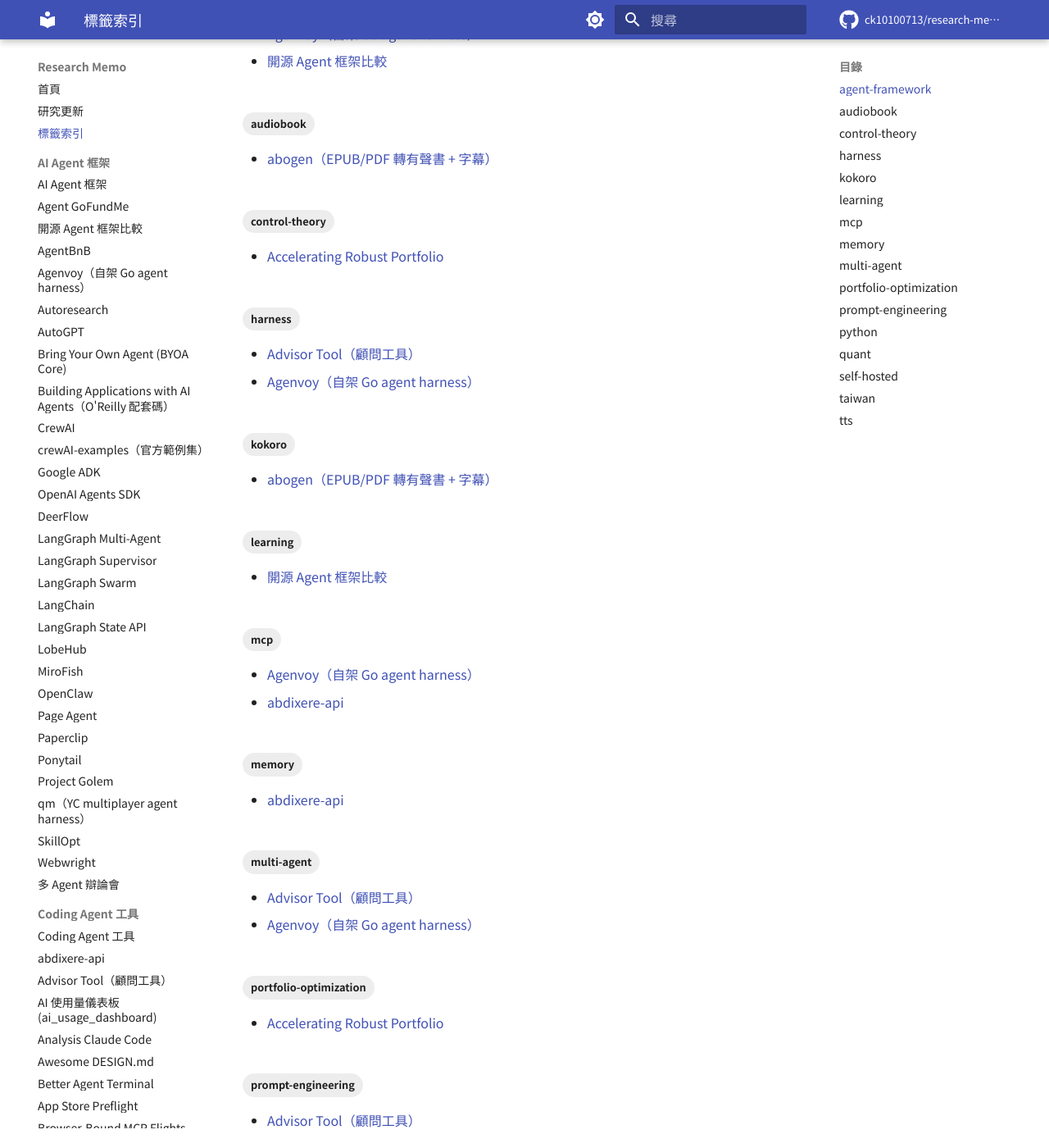
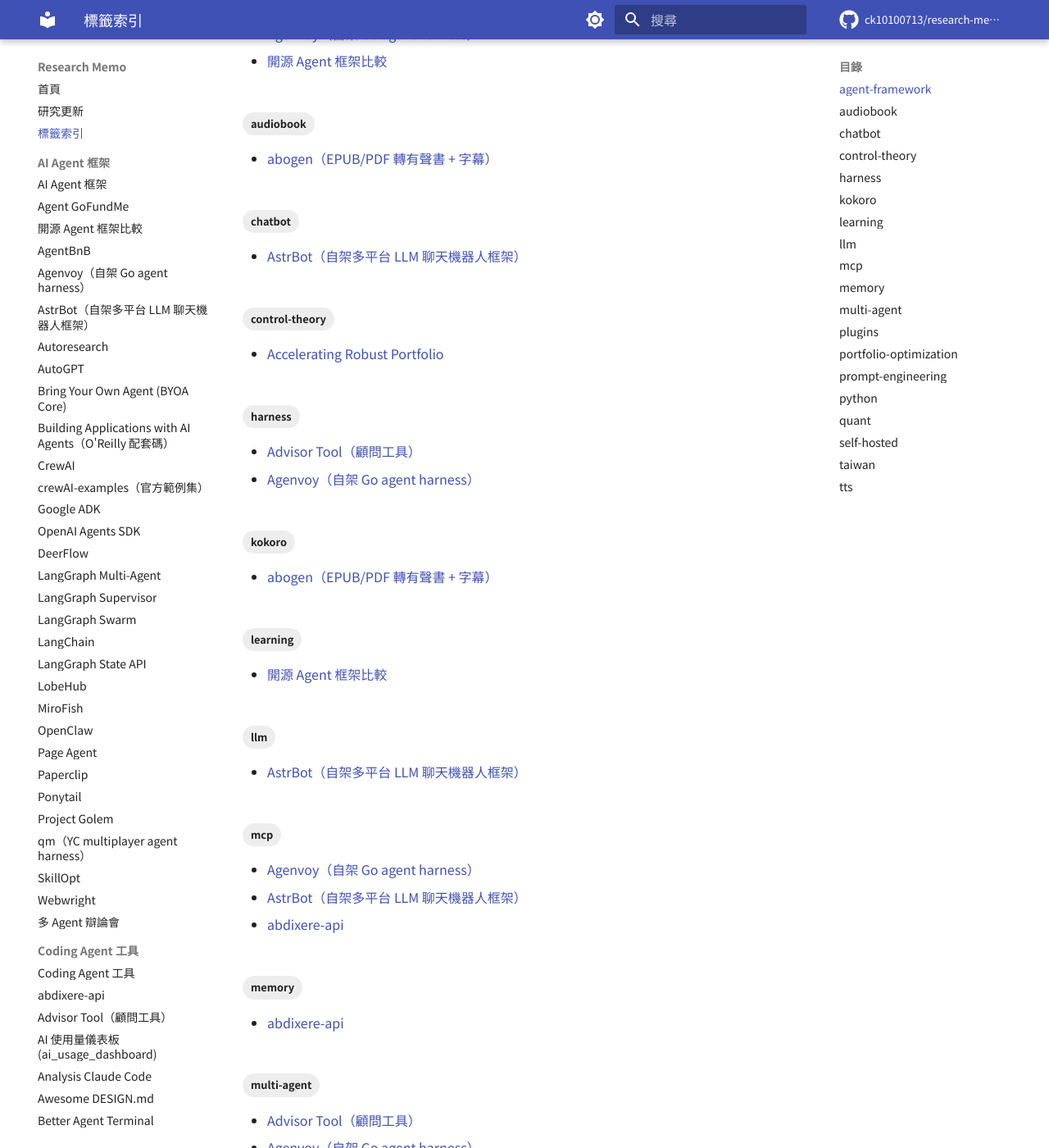
Before and after one commit to ck10100713/research-memo, an MkDocs documentation site: the page built from docs/tags.md, in a window 1280 px wide and 1400 px high, scrolled down 363 px. Shown: the whole window at 82% size. Built offline with MkDocs 1.6.1 and Material for MkDocs 9.7.7, drawn with Linux system fonts in a browser that asks for light colours; comment, search, counter and statistics services are not loaded; part of the change alters nothing that is shown; some of the changed text lies outside the part shown.

Commit message:
Add research note: astrbot (self-hosted multi-platform LLM chatbot framework)
Co-Authored-By: Claude Opus 4.8 <noreply@anthropic.com>

````diff
--- /dev/null
+++ b/docs/astrbot.md
@@ -0,0 +1,182 @@
+---
+date: "2026-09-08"
+category: "AI Agent 框架"
+card_icon: "material-robot-happy"
+oneliner: "中國社群最紅的自架多平台 LLM 聊天機器人平台/框架(40.2K stars、Python、AGPL-3.0)。一套後端同時接 QQ/OneBot、Telegram、企業微信、飛書、釘釘、微信公眾號、Slack、Discord、LINE、KOOK 等十幾個 IM;LLM 支援 OpenAI/Anthropic/Gemini/DeepSeek/智譜/Kimi/Grok/Ollama 及 Dify/Coze/百煉 Agent 平台;插件叫「Star」,插件市場 1000+ 個一鍵裝;內建原生 Agent + MCP + 函式呼叫 + Anthropic 風格 Skills + Agent Sandbox(Docker 隔離跑程式碼)+ 混合式 RAG 知識庫 + STT/TTS 多模態 + Vue WebUI。uv/Docker/一鍵雲端都能裝,資料庫用 SQLite+FAISS"
+tags:
+  - chatbot
+  - llm
+  - plugins
+  - self-hosted
+  - python
+  - mcp
+---
+
+# AstrBot 研究筆記
+
+## 資料來源
+
+| 項目 | 連結 |
+|------|------|
+| GitHub Repo | <https://github.com/AstrBotDevs/AstrBot> |
+| 官方網站 | <https://astrbot.app/> |
+| 官方文件站 | <https://docs.astrbot.app/> |
+| Blog / 路線圖 | <https://blog.astrbot.app/> ｜ <https://astrbot.featurebase.app/roadmap> |
+| 組織 | **AstrBotDevs**(GitHub Organization,原作者 Soulter);Docker image `soulter/astrbot` |
+| 生態周邊 | [AstrBot-desktop](https://github.com/AstrBotDevs/AstrBot-desktop)(桌面版)、[astrbot-launcher](https://github.com/Raven95676/astrbot-launcher)(啟動器) |
+
+> Metadata(**2026-09-08** 即時抓取,取自 GitHub API 與 `git clone` 原始碼):**40,200 stars / 2,889 forks / 1,480 open issues** · License **AGPL-3.0-or-later**(另附一份 `EULA.md` 使用條款)· 建立於 **2022-12-08**,最後 push **2026-09-08**(每天都在動)· 預設分支 `master` · 約 **5,200 commits / 350+ contributors** · 最新 release **v4.28.0**(2026-09-07,另有 `v4.28.0-beta.1`)· repo size ≈ 73 MB · 主語言 **Python**(約 7.5M,佔絕大多數),`dashboard/` 前端是 **Vue**(約 2.3M)+ TypeScript · 需要 **Python 3.12+** · 插件市場號稱 **1000+** 個插件。README 有簡中/英/日/法/西/俄/繁中七種語言。
+
+!!! warning "四個要先校正的判讀"
+    - **「插件」在 v4.0 後官方改叫 `Star`**:原始碼裡 `astrbot/core/star/`、handler 叫 `star_handler`,但對外文件與插件市場仍講「插件」。看到 Star 就是插件,別以為是另一個概念。
+    - **QQ 支援有灰色地帶,要分清楚**:AstrBot 官方只對接各家 IM 的**公開/官方接口**(EULA 明講沒逆向、沒破解)。但大家真正拿來玩「QQ 個人號」,是靠 `aiocqhttp`(OneBot v11 協議)去接 **NapCat / Lagrange / LLOneBot** 這類第三方 QQ 協議實作——那一段是非官方、有封號風險、也踩 QQ 使用條款的。**框架本身乾淨,風險在你搭的那顆 OneBot 實作**。QQ 官方 bot(qqofficial)則功能受限、群/頻道要審核。
+    - **這是中國專案、原始碼是簡體中文**:程式碼註解、預設文案多為簡中(例:`# 交由 Stars 处理`)。官方有出繁中 README,但深入文件仍以簡中為主,詞彙要自己轉(訊息/伺服器/設定/外掛)。
+    - **它跟 LangBot/NoneBot 不是同一種東西**:NoneBot 是「純框架、什麼都自己寫」;LangBot 是同類直接對手;AstrBot 是「電池全含」——WebUI、LLM、RAG、Agent、沙盒、1000+ 插件都幫你備好了(細節見〈與其他方案的差異〉)。
+
+## 專案概述
+
+AstrBot 自我定位是**「開源的一站式 Agent 聊天機器人平台」**,repo 描述更直白:*「AI Agent Assistant & development framework that integrates lots of IM platforms, LLMs, plugins and AI feature, and can be your openclaw alternative.」* 一句話:**一套後端,同時掛在你常用的十幾個即時通訊軟體上,把 LLM 對話 / Agent / 知識庫 / 多模態塞進去,再用插件無限擴充。**
+
+它的核心價值有兩層:
+
+- **拿來就用的一面**:`uv` 或 Docker 一鍵起,登入 Vue 做的 WebUI,填 API key、選模型、勾平台、從插件市場一鍵裝插件——不寫程式也能有一隻能對話、能查知識庫、會用工具的機器人。還內建 Web ChatUI(不接 IM 也能直接在網頁聊)。
+- **開發框架的一面**:對外開放整套 `astrbot.api.*`,插件(Star)系統有幾十個裝飾器與生命週期鉤子,provider(模型)與 platform(IM)都用註冊機制可擴充,訊息走一條清楚的 pipeline。這一層才是它相對於「純聊天 App」的分野,也是本站把它歸類為 **AI Agent 框架** 的理由(它同時是可即用產品,但框架深度才是定義性特徵,方便與 [LobeHub](lobehub.md) 並列比較)。
+
+配一句它 README 結尾的中二台詞很傳神:*「私は、高性能ですから!」*——作者刻意把「陪伴(能懂情緒)」跟「能力(可靠幹活)」兩件事綁在一起做。
+
+## 七個看點
+
+### 1. 支援平台:一套後端掛滿十幾個 IM(官方維護清單)
+
+原始碼 `astrbot/core/platform/sources/` 底下每個資料夾就是一個平台適配器,官方維護的有:
+
+| 分類 | 平台 |
+|------|------|
+| QQ 系 | `qqofficial` / `qqofficial_webhook`(QQ 官方 bot)、`aiocqhttp`(**OneBot v11**,接 NapCat 等第三方實作玩個人號) |
+| 微信系 | `wecom`(企業微信應用)、`wecom_ai_bot`(企微智慧機器人)、`weixin_official_account` / `weixin_oc`(微信公眾號) |
+| 國際 IM | `telegram`、`slack`、`discord`、`line`、`mattermost`、`misskey` |
+| 中國協作 | `lark`(飛書)、`dingtalk`(釘釘)、`kook` |
+| 通用/其他 | `satori`(通用協議)、`webchat`(內建 Web ChatUI) |
+
+社群額外維護的還有 **Matrix、Rocket.Chat、VoceChat**(以插件形式),**WhatsApp 官方標示即將支援**。適配器用 `@register_platform_adapter` 註冊,寫一個新平台就是實作 `Platform` 介面 + 把收到的訊息轉成統一的 `AstrBotMessage`。
+
+### 2. LLM / Provider:主流 + 一堆國產 + Agent 平台都收
+
+`astrbot/core/provider/sources/` 把模型服務也做成可插拔的 source,而且不只文字模型,STT/TTS/embedding/rerank 全都是 provider:
+
+- **對話 LLM**:OpenAI(及所有相容 endpoint,含 `openai_responses`)、**Anthropic**、Google **Gemini**、DeepSeek、Moonshot(Kimi,`kimi_code`)、智譜(`zhipu`)、xAI **Grok**(`xai`)、Groq、OpenRouter、LongCat、Xiaomi MiMo、以及一票 API 閘道(MiraRouter、AIHubMix、302.AI、矽基流動、PPIO、優雲、小馬算力、ModelScope、OneAPI)。
+- **本機部署**:**Ollama**、**LM Studio**、vLLM(rerank)、Xinference。
+- **Agent / LLMOps 平台**(當成「外部大腦」直接接):**Dify**、**Coze**、**阿里雲百煉**、**DeerFlow**——這幾個在 `astrbot/core/agent/runners/` 裡各有一個 runner,等於你可以不用 AstrBot 自己的 Agent,改把整段對話丟給 Dify/Coze 的工作流。
+- **語音/向量**:STT 有 Whisper(API + self-host)、SenseVoice、Xiaomi MiMo Omni;TTS 有 OpenAI、Gemini、GPT-SoVITS、FishAudio、Edge TTS、Azure、Minimax、火山引擎、ElevenLabs、阿里雲百煉;embedding 有 OpenAI/Gemini/Dashscope/Ollama/NVIDIA;rerank 有百煉/NVIDIA/TEI/vLLM/Xinference。
+
+### 3. 插件系統(Star):裝飾器風格 + 幾十個鉤子 + 1000+ 市場
+
+這是 AstrBot 最像「框架」的部分。寫一個插件就是一個 `class Main(star.Star)`,方法上掛裝飾器。`astrbot/core/star/register/star_handler.py` 裡註冊得到的能力很齊:
+
+- **指令/觸發**:`@filter.command`、`command_group`(子指令樹)、`event_message_type`(私聊/群聊/全部)、`regex`(正則觸發)、`platform_adapter_type`(只在某平台生效)、`permission_type`(權限,如管理員)。
+- **生命週期鉤子**:`on_astrbot_loaded`、`on_platform_loaded`、`on_plugin_loaded/unloaded/error`。
+- **LLM/Agent 攔截鉤子**(這組很關鍵):`on_llm_request` / `on_llm_response`(改寫進出 LLM 的內容)、`on_agent_begin` / `on_agent_done`、`on_using_llm_tool` / `on_llm_tool_respond`、`on_decorating_result`(改最終輸出)、`after_message_sent`。
+- **給 LLM 用的工具**:`@filter.llm_tool`(或 `register_llm_tool`)把一個函式變成 function-calling 工具;`register_agent` 甚至能註冊自訂 Agent。
+
+插件市場號稱 **1000+ 個**,WebUI 裡一鍵安裝。要注意 EULA 特別聲明:**第三方插件官方不審計、不背書、不擔保**,風險自負。
+
+### 4. WebUI / 部署 / 資料庫
+
+- **WebUI**:`dashboard/`(Vue + TypeScript)做的管理面板,後端用 Quart/FastAPI 提供;設定模型、平台、插件、對話、人格(persona)、看 log 全在網頁上。另有 **Web ChatUI**——不接任何 IM 也能直接在網頁跟機器人聊,而且內建 Agent Sandbox 與網頁搜尋。
+- **部署**:①`uv tool install astrbot`(一鍵 CLI,官方主推);②**Docker / Docker Compose**(正式環境推薦);③一鍵雲端(雨雲 RainYun);④桌面版 App / Launcher(多開隔離);⑤面板化(寶塔 BT-Panel、1Panel、CasaOS NAS)。
+- **資料庫**:預設 **SQLite**(`aiosqlite` + `sqlmodel`/SQLAlchemy),向量檢索用 **FAISS**(`faiss-cpu`)。**沒有強制 PostgreSQL**——這點跟 LobeHub 很不一樣,個人自架幾乎零維運。
+
+### 5. Agent / MCP / 工具呼叫 / Skills / Agent Sandbox
+
+這一區是 4.x 之後的重頭戲,也是它敢自稱「openclaw alternative」的底氣:
+
+- **原生 Agent(tool-loop)**:`astrbot/core/agent/runners/tool_loop_agent_runner.py` 是自家的 function-calling 迴圈,搭 `ContextManager` + `ContextCompressor`(對話太長自動壓縮)。還有 `handoff.py`(多 Agent 交棒)和 `subagent_orchestrator.py`(子 Agent 編排)。
+- **MCP**:`astrbot/core/agent/mcp_client.py` 是完整的 MCP client,支援 stdio 與 HTTP,還內建 stdio command allowlist(python/node/npx/uv…)做安全把關。等於 AstrBot 可以當 MCP host,把外部 MCP server 的工具餵給 LLM。
+- **Skills(Anthropic 風格)**:`astrbot/builtin_stars/astrbot/skills/` 裡直接內建了 `documents`(docx)、`pdf`、`spreadsheets`、`skill-creator` 這幾個 **SKILL.md + scripts + references** 結構的技能——跟 Claude 的 Agent Skills 幾乎一模一樣的組織法。`neo_skill_sync.py` 負責同步。
+- **Agent Sandbox**:`astrbot/core/computer/`(靠 `aiodocker`)提供隔離環境跑程式碼、呼叫 Shell,會話級資源複用;booter 有 `local`、`boxlite`、`shipyard`/`shipyard_neo`、`cua`(computer-use agent)。這讓機器人能安全地執行任意程式碼,不用把主機交出去。
+
+### 6. 知識庫 / RAG / 多模態
+
+- **知識庫 RAG**:`astrbot/core/knowledge_base/` 是一套完整的內建 RAG——parser 支援 PDF / EPUB / Markdown / 純文字 / URL(用 markitdown),chunking 有 fixed-size / markdown / recursive 三種,檢索是**混合式**:稀疏檢索(BM25,`rank-bm25` + 中文斷詞 + 停用詞表)＋ 稠密檢索(FAISS 向量)＋ `rank_fusion` 融合排序,還能接 rerank provider。知識庫存 SQLite。這比很多「只塞向量」的方案完整。
+- **多模態**:圖片(多模態 LLM 輸入 + 結果階段的 text-to-image)、語音(STT 把語音轉文字進來、TTS 把回覆轉語音出去)。`ResultDecorateStage` 就負責把純文字結果加工成語音 / 圖片 / 加前綴。
+
+### 7. Pipeline 架構:訊息事件怎麼流過 handler
+
+AstrBot 用 **event bus + 分階段 pipeline** 處理每一則訊息,順序寫死在 `astrbot/core/pipeline/stage_order.py`:
+
+```text
+收到訊息(各平台適配器 → 統一 AstrBotMessage → EventBus)
+  ↓
+1. WakingCheck        判斷要不要被喚醒(@我 / 喚醒前綴 / 私聊)
+2. WhitelistCheck     群聊/私聊白名單
+3. SessionStatusCheck 這個會話有沒有整體啟用
+4. RateLimit          頻率限制
+5. ContentSafetyCheck 內容安全檢查
+6. PreProcess         預處理
+7. Process            ★ 交給 Stars(插件)或呼叫 LLM/Agent
+8. ResultDecorate     加工結果(前綴 / text-to-image / 轉語音)
+9. Respond            送回該平台
+```
+
+好處是責任分得很乾淨:白名單、限流、安全、喚醒判定這些「橫切關注點」都在插件之外統一處理,插件只需專注第 7 階段的業務邏輯。插件還能透過前面那些 LLM 鉤子插進第 7、8 階段中間改東西。
+
+## 授權與商用可行性
+
+- **License 是 AGPL-3.0-or-later**——這是最強的 copyleft 之一。自己內部用完全沒問題;但只要你**改了它、又拿去對外提供網路服務(SaaS)**,AGPL 會要求你把**修改後的完整原始碼**也對使用者公開。想閉源商用化要非常小心,這跟寬鬆的 MIT/Apache 完全不同。
+- 另有一份 **`EULA.md`** 使用條款(最後更新 2026-01-12):明講①截至目前**團隊沒有任何收費服務**(有人跟你收錢請小心詐騙);②軟體「as is」不擔保;③**第三方插件與外部服務團隊一律不審計、不背書**,風險自負;④禁止拿去做違法/有害內容、禁止繞過內建安全機制。
+- **實務結論**:個人、社群、企業內部自架 → 沒問題且免費。要包成對外商業產品 → 先把 AGPL 的開源義務跟第三方插件/OneBot 實作的合規風險搞清楚再說。
+
+## 與其他方案的差異
+
+| 面向 | **AstrBot** | LangBot | NoneBot2 | [LobeHub](lobehub.md) |
+|------|-------------|---------|----------|---------|
+| 定位 | 電池全含的 IM 機器人平台+框架 | 同類直接對手(中國 LLM IM bot) | 純 Python bot 框架 | Web 端多 Agent 協作工作空間 |
+| 進入點 | **掛在你現有的 IM 裡** | 掛在 IM 裡 | 你自己寫 App | **獨立網頁 App** |
+| 開箱即用 | WebUI + 1000+ 插件 + RAG + 沙盒全備 | 有 WebUI | 幾乎全靠自己寫 | 網頁產品即用 |
+| 語言/資料庫 | Python 3.12,SQLite+FAISS(零維運) | Python | Python | TypeScript,常需 PostgreSQL |
+| License | **AGPL-3.0**(強 copyleft) | AGPL-3.0 | MIT | 自訂(Other) |
+| 社群規模 | 40.2K stars,中國社群最大 | 較小 | 大(框架老牌) | 74K stars |
+
+一句話分野:
+
+- **對比 NoneBot2**:NoneBot 是「給你螺絲起子」,LLM、WebUI、RAG 全要自己搭;AstrBot 是「整台車開走」。要高度客製、不要 LLM 包袱 → NoneBot;要快速有一隻能用的 AI bot → AstrBot。
+- **對比 LangBot**:兩者最像(都是中國、都 AGPL、都 IM+LLM+WebUI+插件)。AstrBot 贏在**社群/插件生態規模、支援平台數、以及 Agent Sandbox + Skills + 原生 Agent 的深度**。
+- **對比 [LobeHub](lobehub.md)**:LobeHub 是「你打開一個網頁跟 Agent 工作」;AstrBot 是「機器人住進你的 QQ/Telegram 群」。入口面完全不同——LobeHub 是 web 產品,AstrBot 是 IM-first 的自架後端。
+
+## 注意事項與已知限制
+
+1. **QQ 個人號的合規風險不在 AstrBot,在第三方 OneBot 實作**:NapCat/Lagrange 這類非官方協議實作有封號風險、踩 QQ 條款。要穩就用官方 bot 接口,但功能受限。
+2. **AGPL 是雙面刃**:自架自用超讚,想閉源 SaaS 化要三思(見上一節)。
+3. **插件市場品質參差**:1000+ 插件官方不審計,EULA 白紙黑字免責。裝第三方插件 = 給它跑你機器人的權限,尤其搭配 Agent Sandbox 能跑程式碼,要慎選來源。
+4. **open issues 1,480 偏高**:專案很活躍(每天 push、release 到 v4.28)但迭代快、issue 累積多;4.x 相對 3.x 有過架構重整(`migra_3_to_4.py`),升級大版本要看 changelog。
+5. **簡中為主**:深入設定與插件開發文件多為簡中,繁中使用者要自行轉詞。
+6. **依賴外部模型 API**:本身不含推理能力,LLM/TTS/STT 的可用性與費用都看你接的 provider(這點所有這類平台都一樣)。
+
+## 研究價值與啟示
+
+### 關鍵洞察
+
+1. **「一套後端 × N 個 IM」是被驗證的產品形態**:AstrBot 把「平台適配器」抽象成可註冊的 source,收到訊息一律轉成統一 `AstrBotMessage` 再走同一條 pipeline——這正是 [line-chatbot-boilerplate](line-chatbot-boilerplate.md) 那種「單一平台 boilerplate」放大 15 倍的樣子。想做跨平台 bot,這套「adapter → 統一事件 → pipeline」的分層值得照抄。
+
+2. **分階段 pipeline 把「橫切關注點」抽離,是這類系統的架構共識**:喚醒判定、白名單、限流、內容安全都在插件之外統一做掉,插件只管業務。這跟 [LobeHub](lobehub.md) 的 chat pipeline、以及一般 web 框架的 middleware 是同一個思想——**先把「每個請求都要做的事」變成有序的 stage,再讓擴充點插進中間**。
+
+3. **它把 Anthropic 的 Agent Skills 直接搬進 IM 機器人**:`builtin_stars` 裡那幾個 `SKILL.md + scripts + references` 幾乎是 Claude Skills 的翻版,加上 MCP client 與 Docker Agent Sandbox——等於「openclaw 那一套能力」被裝進了 QQ/Telegram。這條「把 coding-agent 的能力平移到 IM 聊天場景」的路線,跟本站一堆 Claude skills 筆記是同一股潮流的兩端。
+
+4. **內建混合式 RAG(BM25 + 向量 + rerank)是它的隱藏強項**:很多 chatbot 的「知識庫」只是塞向量,AstrBot 的 `knowledge_base` 是稀疏+稠密+融合排序的完整管線,還帶中文斷詞。要研究 IM 場景的 RAG 落地,它比純 demo 實在。
+
+5. **AGPL + EULA 的組合,是開源專案「防白嫖商用 + 免責」的教科書寫法**:用 AGPL 逼 SaaS 化的人開源,再用 EULA 把第三方插件/服務的責任撇清。做開源專案想兼顧「開放」與「保護自己」時,這個組合很值得參考。
+
+### 與其他研究筆記的關聯
+
+- **[LobeHub](lobehub.md)**:最直接的對照組——同樣是自架 LLM 平台,但 LobeHub 是 web-first 多 Agent 工作空間、TypeScript、常配 PostgreSQL;AstrBot 是 IM-first、Python、SQLite。並排讀能看清「自架 LLM 平台」的兩種產品形態。
+- **[line-chatbot-boilerplate](line-chatbot-boilerplate.md)** 與 **[linebot-multimodal-rag](linebot-multimodal-rag.md)**:前者是單平台(LINE)bot 的起手式,後者是 LINE + 多模態 RAG——AstrBot 等於把這兩件事做成通吃 15 個平台的框架版,對照可看「單點方案 → 通用平台」的演化。
+- **[ai-avatar-bot](ai-avatar-bot.md)**:同屬「自架、帶 RAG 的對話機器人」,可對比人格/陪伴向的設計取捨(AstrBot 也主打 persona + 陪伴)。
+- **[rag-anything](rag-anything.md)** / **[graphrag](graphrag.md)**:想把 AstrBot 內建那套 RAG 換成更強的方案時,這兩篇是進階選項的參考。
+- **[litellm](litellm.md)**:AstrBot 自己實作了一層 provider 抽象(統一各家 LLM),概念上跟 LiteLLM 解決同一問題,可對照兩種「多模型統一介面」的做法。
+- **[mcp-for-beginners](mcp-for-beginners.md)**:AstrBot 是「MCP host」的實例,想理解它怎麼把外部 MCP 工具餵給 LLM,先讀這篇打底。
+- **[gemma-4-local-llm](gemma-4-local-llm.md)**:AstrBot 支援 Ollama/LM Studio 本機模型,想做「全本地、不出網」的 bot 可搭這篇。
+- **[n8n-workflows](n8n-workflows.md)**:另一種「把 AI 接進工作流」的思路(自動化編排 vs. IM 機器人),可對照兩種讓 AI 落地到日常的入口。
+
+## 一句話總結
+
+> AstrBot 是中國社群最紅、40.2K 星的**自架多平台 LLM 聊天機器人平台兼開發框架**:一套 Python 後端同時掛滿 QQ/OneBot、Telegram、企業微信、飛書、釘釘、微信公眾號、Slack、Discord、LINE、KOOK 等十幾個 IM,LLM 從 OpenAI/Anthropic/Gemini 到 DeepSeek/智譜/Kimi/Grok/Ollama 到 Dify/Coze/百煉全收;插件叫 Star、市場 1000+ 個一鍵裝,還內建原生 Agent + MCP + Anthropic 風格 Skills + Docker Agent Sandbox + 混合式 RAG + STT/TTS 多模態,配 Vue WebUI 與 SQLite+FAISS,uv/Docker/一鍵雲端都能起。要注意的是 AGPL-3.0 的 copyleft、以及「QQ 個人號」靠第三方 OneBot 實作的封號灰色地帶——框架乾淨,風險在你搭的那顆協議實作。
--- a/mkdocs.yml
+++ b/mkdocs.yml
@@ -86,6 +86,7 @@ nav:
       - 開源 Agent 框架比較: open-source-agent-frameworks.md
       - AgentBnB: agentbnb.md
       - Agenvoy（自架 Go agent harness）: agenvoy.md
+      - AstrBot（自架多平台 LLM 聊天機器人框架）: astrbot.md
       - Autoresearch: autoresearch.md
       - AutoGPT: autogpt.md
       - Bring Your Own Agent (BYOA Core): bring-your-own-agent.md
````
